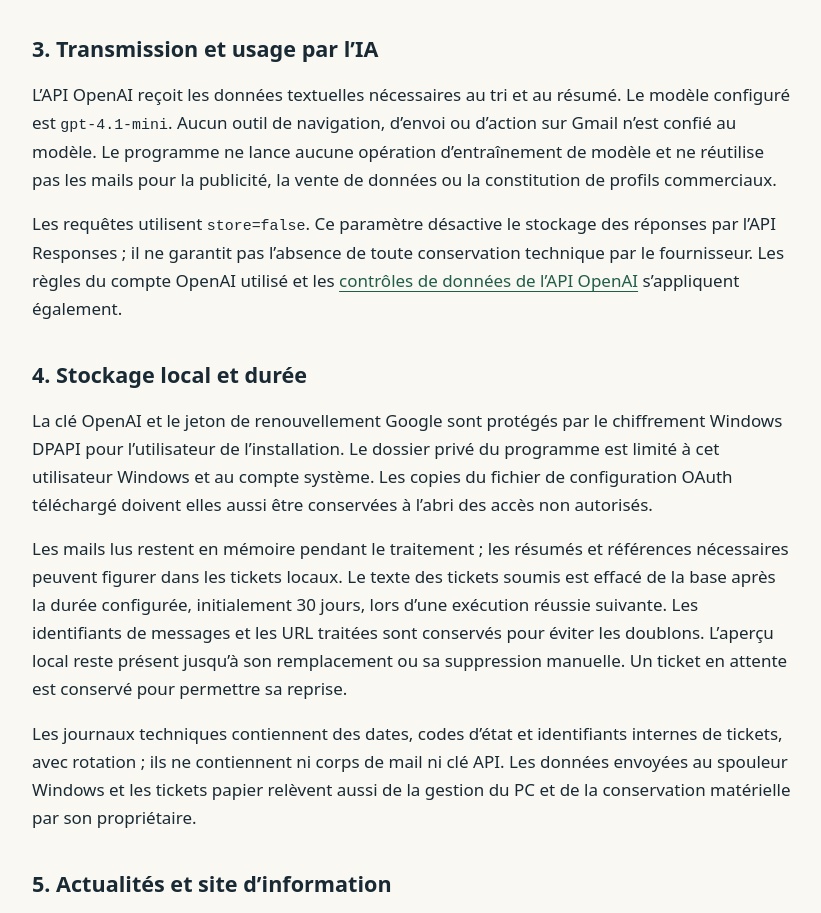
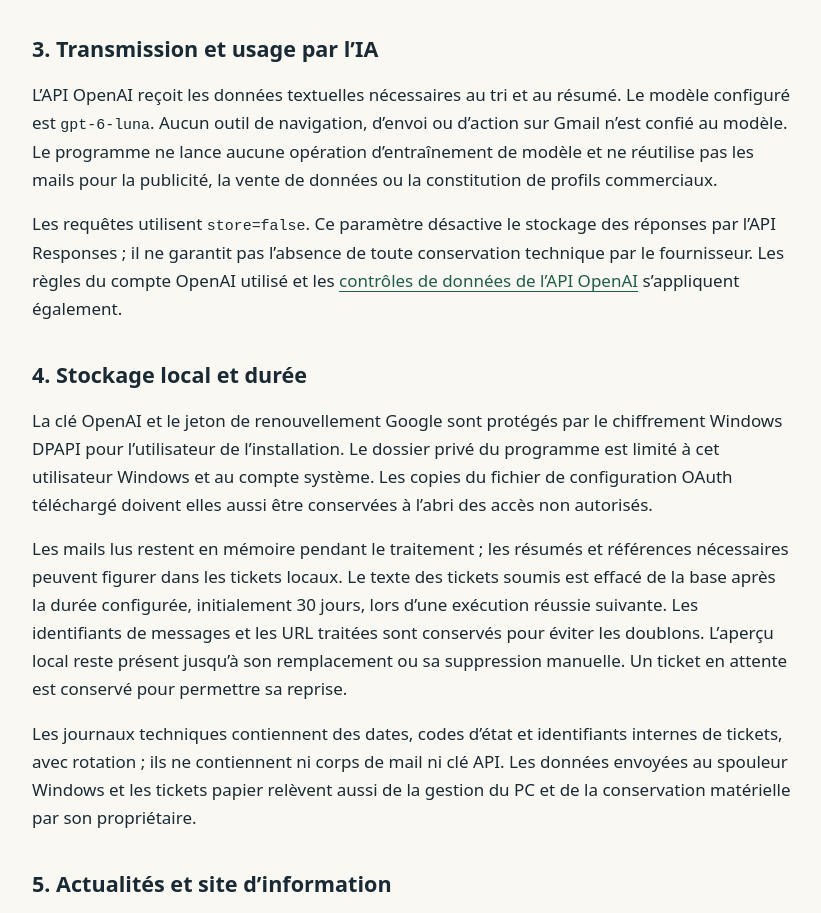
Before and after one commit to romainkerrien61-cyber/veille-imprimee-notices, a plain HTML site: page confidentialite.html in a window 1280 px wide. Shown: the part 1025-1938 px from the top of the page, without its empty margins (182-1003 px from the left). Drawn offline with Linux system fonts and the light colour scheme.

Commit message:
Update configured AI model in privacy notice

```diff
--- a/confidentialite.html
+++ b/confidentialite.html
@@ -4,7 +4,7 @@
 <div class="notice"><strong>Transmission à OpenAI.</strong> Les extraits des mails sélectionnés, leur objet, leur expéditeur et leur date sont transmis à l’API OpenAI pour produire le tri et les résumés. Ils ne sont pas publiés sur ce site.</div>
 <h2>1. Responsable et finalité</h2><p>Veille imprimée est exploité par le propriétaire de son installation Windows pour son usage personnel. Le traitement sert uniquement à repérer les informations professionnelles importantes, les actions et les échéances, puis à produire une veille consultable et imprimable. Le contact de l’installation est l’adresse d’assistance affichée dans l’écran de consentement Google.</p>
 <h2>2. Données Gmail consultées</h2><p>Le programme utilise le droit <code>https://www.googleapis.com/auth/gmail.readonly</code>. Il vérifie l’adresse du compte autorisé, recherche les messages selon une requête configurable, puis lit leurs identifiants, objets, expéditeurs, dates, libellés et corps textuels. La configuration initiale recherche les 14 derniers jours, hors spam et corbeille, avec un maximum de 8 nouveaux messages par passage et 6 000 caractères de corps par message. Ces réglages peuvent être changés par le propriétaire.</p><p>Les pièces jointes ne sont pas téléchargées ni analysées. Les messages ne sont ni envoyés, ni supprimés, ni marqués comme lus ; aucun libellé n’est modifié. Un mail personnel inclus dans la recherche peut être transmis à l’IA avant son classement comme non pertinent : l’utilisateur doit donc adapter la requête à son besoin.</p>
-<h2>3. Transmission et usage par l’IA</h2><p>L’API OpenAI reçoit les données textuelles nécessaires au tri et au résumé. Le modèle configuré est <code>gpt-4.1-mini</code>. Aucun outil de navigation, d’envoi ou d’action sur Gmail n’est confié au modèle. Le programme ne lance aucune opération d’entraînement de modèle et ne réutilise pas les mails pour la publicité, la vente de données ou la constitution de profils commerciaux.</p><p>Les requêtes utilisent <code>store=false</code>. Ce paramètre désactive le stockage des réponses par l’API Responses ; il ne garantit pas l’absence de toute conservation technique par le fournisseur. Les règles du compte OpenAI utilisé et les <a href="https://developers.openai.com/api/docs/guides/your-data">contrôles de données de l’API OpenAI</a> s’appliquent également.</p>
+<h2>3. Transmission et usage par l’IA</h2><p>L’API OpenAI reçoit les données textuelles nécessaires au tri et au résumé. Le modèle configuré est <code>gpt-6-luna</code>. Aucun outil de navigation, d’envoi ou d’action sur Gmail n’est confié au modèle. Le programme ne lance aucune opération d’entraînement de modèle et ne réutilise pas les mails pour la publicité, la vente de données ou la constitution de profils commerciaux.</p><p>Les requêtes utilisent <code>store=false</code>. Ce paramètre désactive le stockage des réponses par l’API Responses ; il ne garantit pas l’absence de toute conservation technique par le fournisseur. Les règles du compte OpenAI utilisé et les <a href="https://developers.openai.com/api/docs/guides/your-data">contrôles de données de l’API OpenAI</a> s’appliquent également.</p>
 <h2>4. Stockage local et durée</h2><p>La clé OpenAI et le jeton de renouvellement Google sont protégés par le chiffrement Windows DPAPI pour l’utilisateur de l’installation. Le dossier privé du programme est limité à cet utilisateur Windows et au compte système. Les copies du fichier de configuration OAuth téléchargé doivent elles aussi être conservées à l’abri des accès non autorisés.</p><p>Les mails lus restent en mémoire pendant le traitement ; les résumés et références nécessaires peuvent figurer dans les tickets locaux. Le texte des tickets soumis est effacé de la base après la durée configurée, initialement 30 jours, lors d’une exécution réussie suivante. Les identifiants de messages et les URL traitées sont conservés pour éviter les doublons. L’aperçu local reste présent jusqu’à son remplacement ou sa suppression manuelle. Un ticket en attente est conservé pour permettre sa reprise.</p><p>Les journaux techniques contiennent des dates, codes d’état et identifiants internes de tickets, avec rotation ; ils ne contiennent ni corps de mail ni clé API. Les données envoyées au spouleur Windows et les tickets papier relèvent aussi de la gestion du PC et de la conservation matérielle par son propriétaire.</p>
 <h2>5. Actualités et site d’information</h2><p>Les actualités proviennent de flux RSS publics. Les requêtes vers ces sources ne contiennent aucun mail Gmail. Ce site d’information ne contient ni formulaire de connexion, ni script d’analyse d’audience, ni accès à la boîte Gmail. Son hébergeur peut traiter des données techniques de connexion selon ses propres règles.</p>
 <h2>6. Révoquer l’accès et supprimer les données</h2><p>Le propriétaire peut arrêter le programme et révoquer son autorisation dans la page <a href="https://myaccount.google.com/connections">Connexions du compte Google</a>. La révocation empêche les nouveaux accès, mais ne supprime pas les copies locales déjà créées.</p><p>Après arrêt du programme, le propriétaire peut supprimer les fichiers privés et les travaux d’impression locaux, puis détruire les tickets papier qu’il ne souhaite plus conserver. Supprimer la base des identifiants efface aussi la mémoire des doublons : une reconnexion ultérieure peut alors retraiter des messages. La suppression locale n’efface pas les éventuelles données déjà conservées par un fournisseur externe selon ses propres règles.</p>
```
